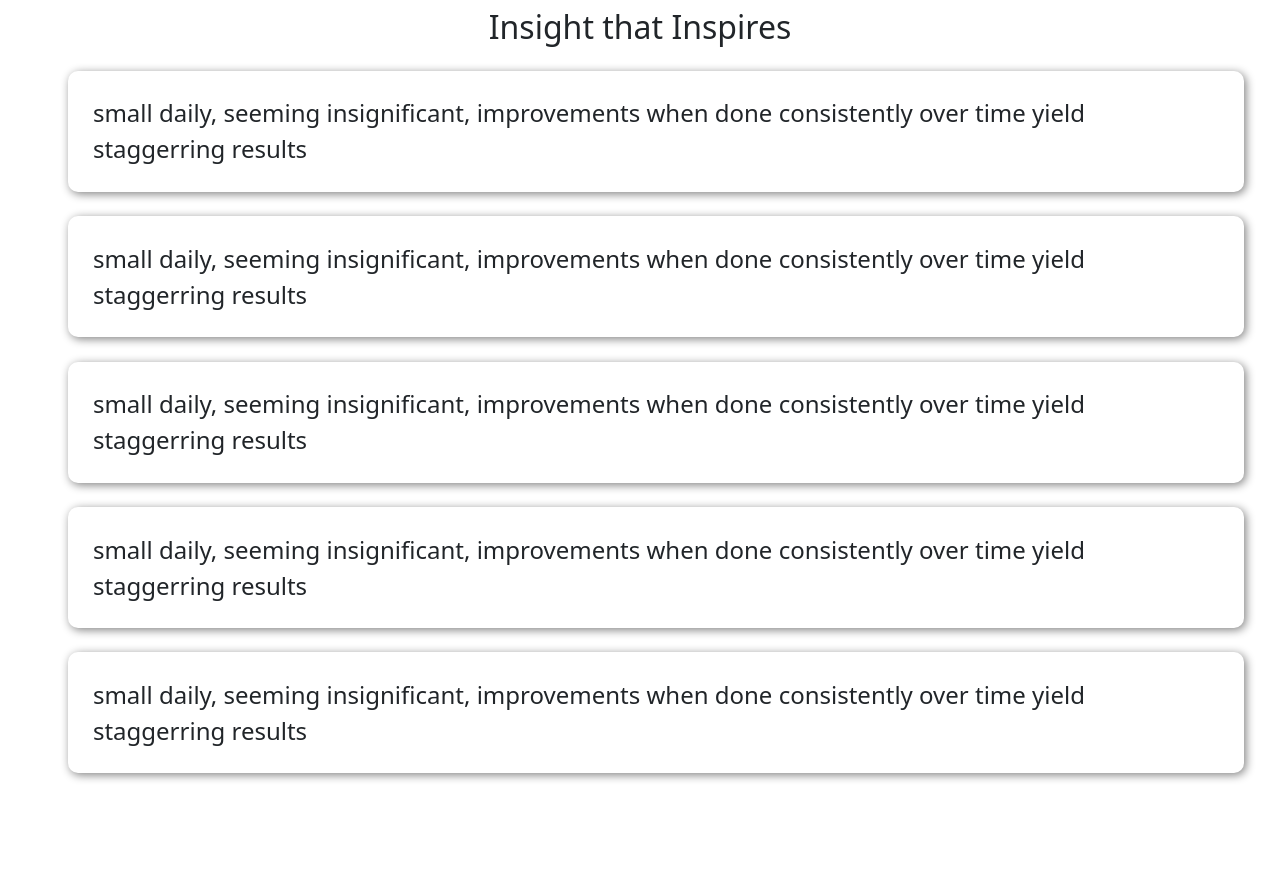
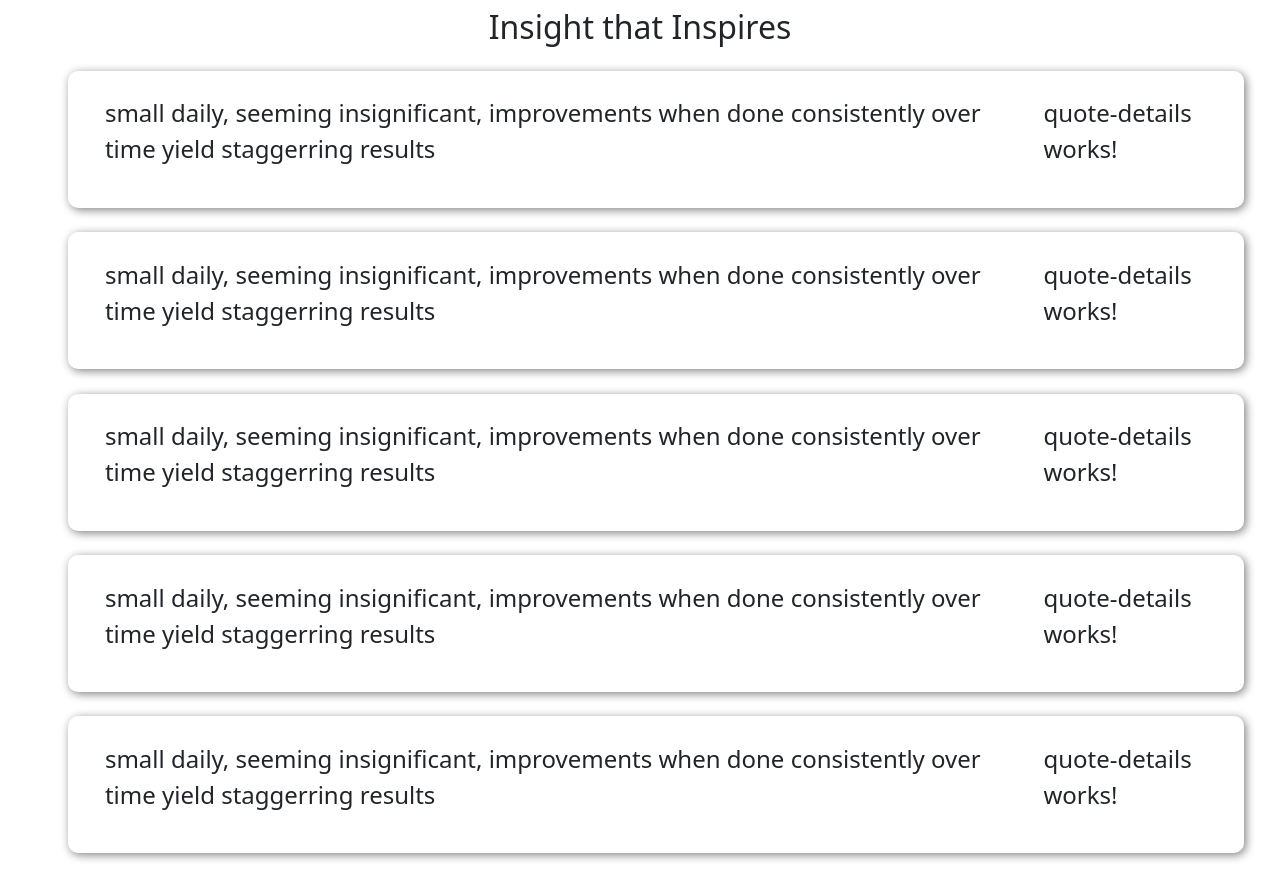
Before and after one commit to chacha-john/quotesUp, an Angular app: page / in a window 1280 px wide. Before the commit the page ends 800 px from the top, so only its background shows below. Built offline with nearby package versions, Linux system fonts and the light colour scheme.

Commit message:
ft - add component to show more details about quote

```diff
--- a/src/app/app.module.ts
+++ b/src/app/app.module.ts
@@ -4,11 +4,13 @@ import { BrowserModule } from '@angular/platform-browser';
 import { AppRoutingModule } from './app-routing.module';
 import { AppComponent } from './app.component';
 import { QuoteComponent } from './components/quote/quote.component';
+import { QuoteDetailsComponent } from './components/quote-details/quote-details.component';
 
 @NgModule({
   declarations: [
     AppComponent,
     QuoteComponent,
+    QuoteDetailsComponent,
   ],
   imports: [
     BrowserModule,
--- /dev/null
+++ b/src/app/components/quote-details/quote-details.component.html
@@ -0,0 +1 @@
+<p>quote-details works!</p>
--- /dev/null
+++ b/src/app/components/quote-details/quote-details.component.ts
@@ -0,0 +1,18 @@
+import { Component, Input, OnInit } from '@angular/core';
+import { Quote } from 'src/app/classes/quote';
+
+@Component({
+  selector: 'app-quote-details',
+  templateUrl: './quote-details.component.html',
+  styleUrls: ['./quote-details.component.css']
+})
+export class QuoteDetailsComponent implements OnInit {
+
+  @Input() quote!: Quote
+
+  constructor() { }
+
+  ngOnInit(): void {
+  }
+
+}
--- a/src/app/components/quote/quote.component.html
+++ b/src/app/components/quote/quote.component.html
@@ -1,6 +1,9 @@
 <div class="container-fluid col-md-12 mt-2">
     <h2 class="text-center">Insight that Inspires</h2>
     <ul *ngFor="let quote of quotes">
-        <li>{{quote.quote}}</li>
+        <li class="row">
+            <div class="quote col-md-10">{{quote.quote}}</div>
+            <div class="details col-md-2"><app-quote-details></app-quote-details></div>
+        </li>
     </ul>
 </div>
```
Also changed, not shown: src/app/components/quote-details/quote-details.component.css (added).
